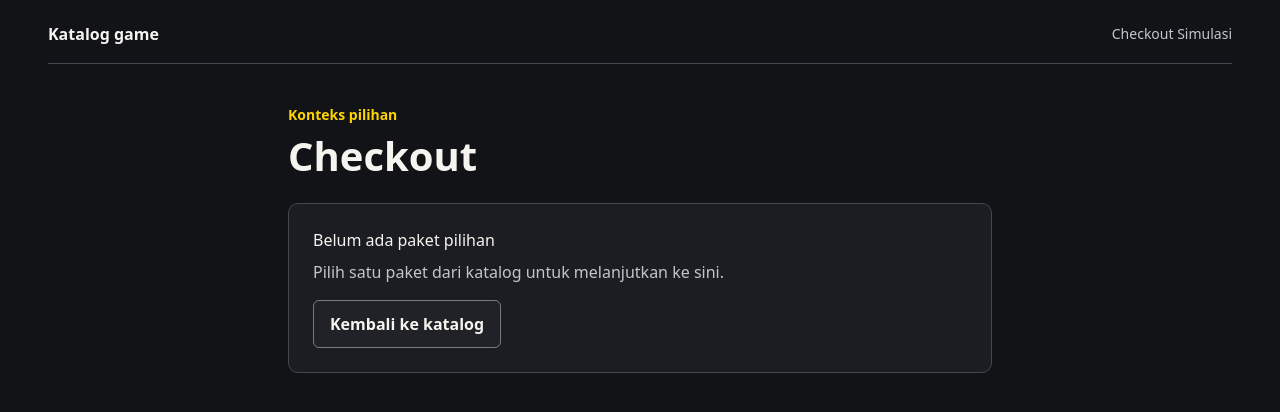
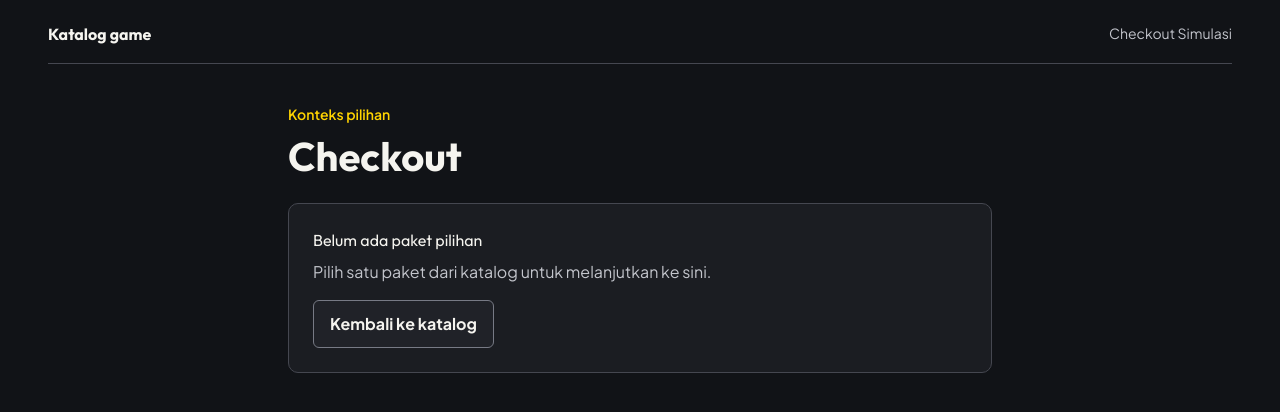
Before and after one commit to Kholvra/cooper-store, a Next.js app: page /checkout in a window 1280 px wide. Shown: the top 412 px of the page. Built offline with nearby package versions, Linux system fonts and the light colour scheme.

Commit message:
feat: configure Outfit heading and Plus Jakarta Sans body typography tokens

```diff
--- a/src/app/layout.tsx
+++ b/src/app/layout.tsx
@@ -1,6 +1,18 @@
 import "~/styles/globals.css";
 import { type Metadata } from "next";
+import { Outfit, Plus_Jakarta_Sans } from "next/font/google";
 
+const outfit = Outfit({
+  subsets: ["latin"],
+  variable: "--font-outfit",
+  display: "swap",
+});
+
+const plusJakartaSans = Plus_Jakarta_Sans({
+  subsets: ["latin"],
+  variable: "--font-plus-jakarta",
+  display: "swap",
+});
 export const metadata: Metadata = {
   title: "Simulasi Katalog & Top-Up Game (Hanya Simulasi)",
   description: "Platform simulasi katalog dan transaksi top-up game lokal non-komersial (hanya simulasi, tanpa pembayaran nyata, jaringan, atau verifikasi akun).",
@@ -11,7 +23,7 @@ export default function RootLayout({
   children,
 }: Readonly<{ children: React.ReactNode }>) {
   return (
-    <html lang="id">
+    <html lang="id" className={`${outfit.variable} ${plusJakartaSans.variable}`}>
       <body className="antialiased min-h-screen bg-[var(--color-bg-primary)] text-[var(--color-text-primary)]">
         {children}
       </body>
--- a/src/styles/globals.css
+++ b/src/styles/globals.css
@@ -41,7 +41,8 @@
 }
 
 @theme {
-  --font-sans: system-ui, -apple-system, BlinkMacSystemFont, "Segoe UI", sans-serif;
+  --font-sans: var(--font-plus-jakarta), "Plus Jakarta Sans", system-ui, -apple-system, BlinkMacSystemFont, "Segoe UI", sans-serif;
+  --font-heading: var(--font-outfit), "Outfit", system-ui, -apple-system, BlinkMacSystemFont, "Segoe UI", sans-serif;
 }
 
 * {
@@ -58,9 +59,26 @@ body {
   margin: 0;
   background: var(--color-bg-primary);
   color: var(--color-text-primary);
-  font-family: system-ui, -apple-system, BlinkMacSystemFont, "Segoe UI", sans-serif;
+  font-family: var(--font-sans);
   font-size: var(--font-body);
   line-height: 1.5;
+}
+
+h1,
+h2,
+h3,
+h4,
+h5,
+h6 {
+  font-family: var(--font-heading);
+}
+
+label,
+button,
+input,
+select,
+textarea {
+  font-family: var(--font-sans);
 }
 
 button,
@@ -103,6 +121,7 @@ input:focus-visible {
 
 .store-name {
   color: var(--color-text-primary);
+  font-family: var(--font-heading);
   font-weight: 700;
   text-decoration: none;
 }
```
